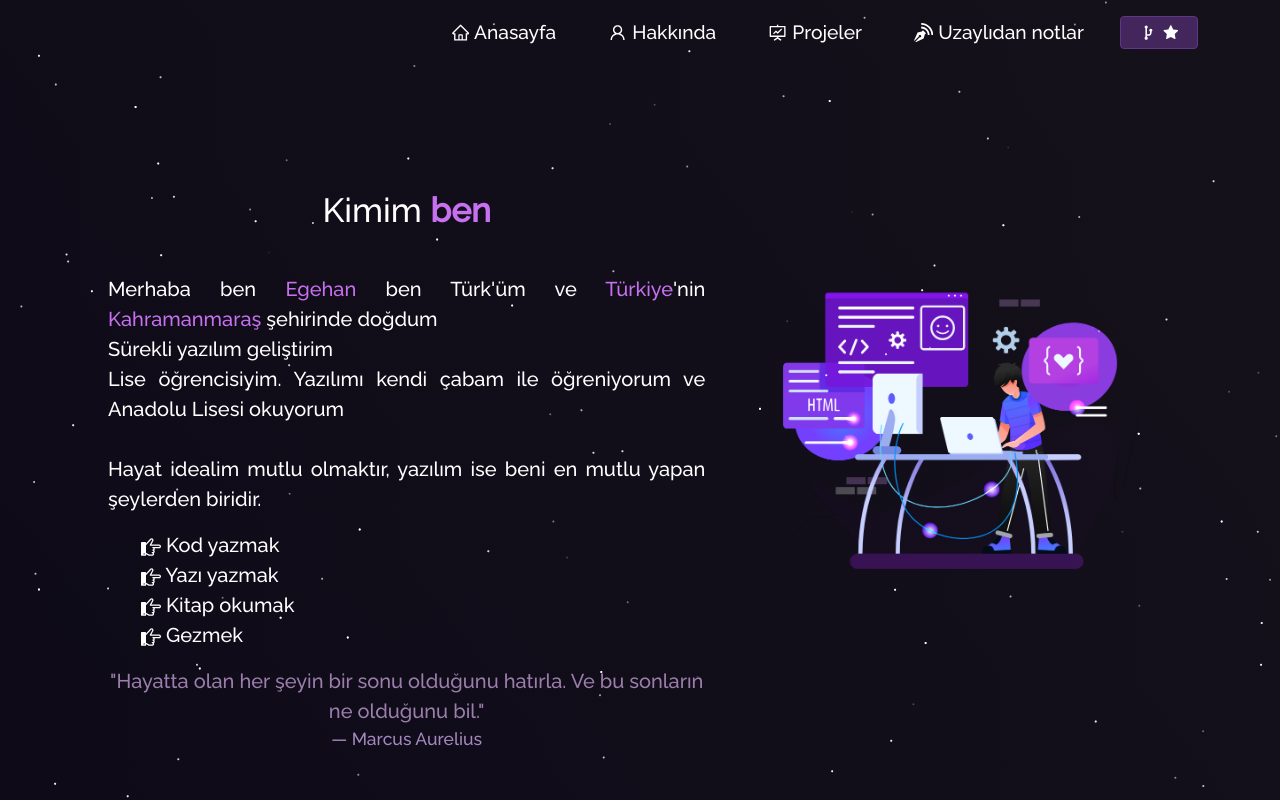
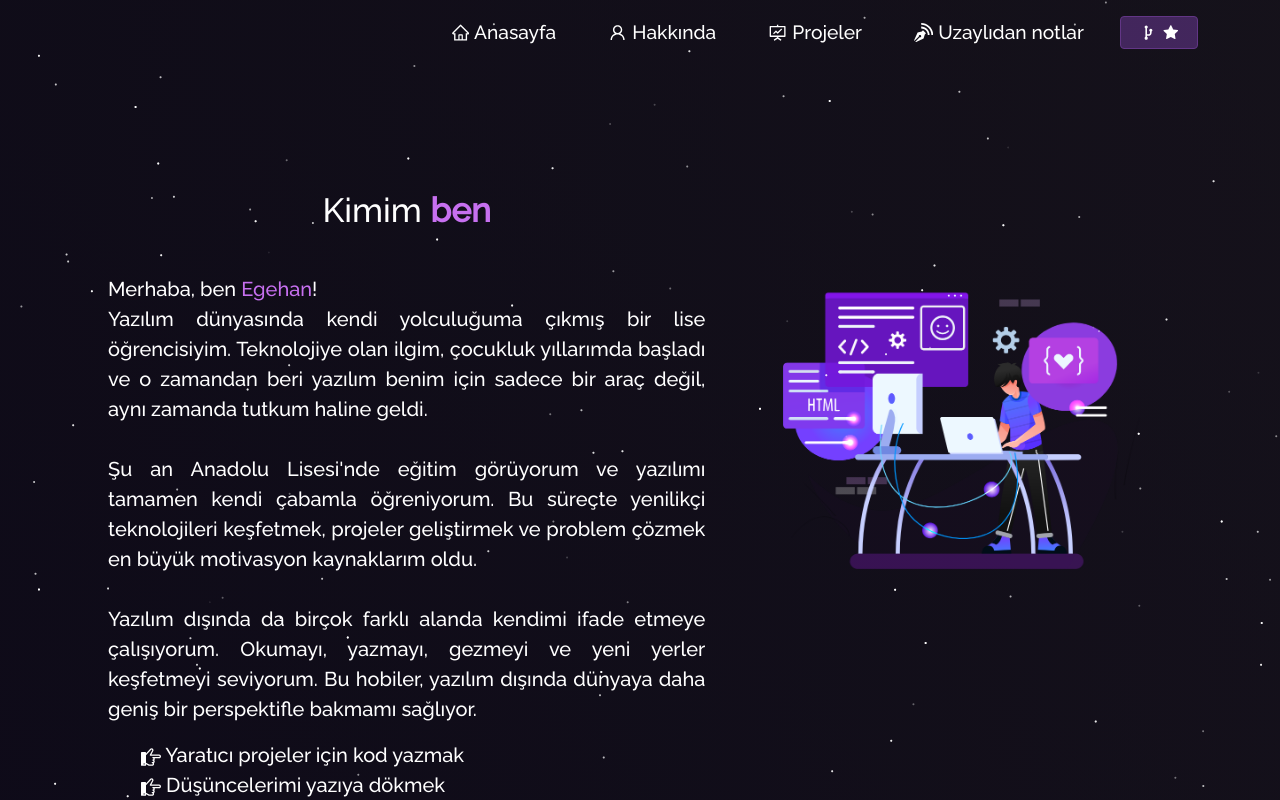
Before and after one commit to VastSea0/egehan, a React (Create React App) app: page /hakkinda in a window 1280 px wide. Shown: the top 800 px of the page. Built offline with nearby package versions, Linux system fonts and the light colour scheme.

Commit message:
Revise AboutCard content for clarity and personal expression

```diff
--- a/src/components/About/AboutCard.js
+++ b/src/components/About/AboutCard.js
@@ -8,33 +8,33 @@ function AboutCard() {
       <Card.Body>
         <blockquote className="blockquote mb-0">
           <p style={{ textAlign: "justify" }}>
-            Merhaba ben  <span className="purple">Egehan </span>
-            ben Türk'üm ve  <span className="purple">Türkiye</span>'nin  <span className="purple"> Kahramanmaraş</span> şehirinde doğdum
+            Merhaba, ben <span className="purple">Egehan</span>!
             <br />
-            Sürekli yazılım geliştirim
-            <br />
-            Lise öğrencisiyim. Yazılımı kendi çabam ile öğreniyorum ve Anadolu Lisesi okuyorum
+            Yazılım dünyasında kendi yolculuğuma çıkmış bir lise öğrencisiyim.
+            Teknolojiye olan ilgim, çocukluk yıllarımda başladı ve o zamandan beri yazılım benim için sadece bir araç değil, aynı zamanda tutkum haline geldi.
             <br />
             <br />
-            Hayat idealim mutlu olmaktır, yazılım ise beni en mutlu yapan şeylerden biridir.
+            Şu an Anadolu Lisesi'nde eğitim görüyorum ve yazılımı tamamen kendi çabamla öğreniyorum. Bu süreçte yenilikçi teknolojileri keşfetmek, projeler geliştirmek ve problem çözmek en büyük motivasyon kaynaklarım oldu.
+            <br />
+            <br />
+            Yazılım dışında da birçok farklı alanda kendimi ifade etmeye çalışıyorum. Okumayı, yazmayı, gezmeyi ve yeni yerler keşfetmeyi seviyorum. Bu hobiler, yazılım dışında dünyaya daha geniş bir perspektifle bakmamı sağlıyor.
           </p>
           <ul>
             <li className="about-activity">
-              <ImPointRight /> Kod yazmak
+              <ImPointRight /> Yaratıcı projeler için kod yazmak
             </li>
             <li className="about-activity">
-              <ImPointRight />  Yazı yazmak
+              <ImPointRight /> Düşüncelerimi yazıya dökmek
             </li>
             <li className="about-activity">
-              <ImPointRight /> Kitap okumak
+              <ImPointRight /> Kitaplarla yeni dünyalar keşfetmek
             </li>
             <li className="about-activity">
-              <ImPointRight /> Gezmek
+              <ImPointRight /> Kültür ve tarih merakımı gezerek beslemek
             </li>
           </ul>
-
           <p style={{ color: "rgb(155 126 172)" }}>
-            "Hayatta olan her şeyin bir sonu olduğunu hatırla. Ve bu sonların ne olduğunu bil."{" "}
+            "Hayatta her şeyin bir sonu olduğunu hatırla, ama bu sonların seni şekillendiren başlangıçlar olduğunu da unutma."
           </p>
           <footer className="blockquote-footer">Marcus Aurelius</footer>
         </blockquote>
```
